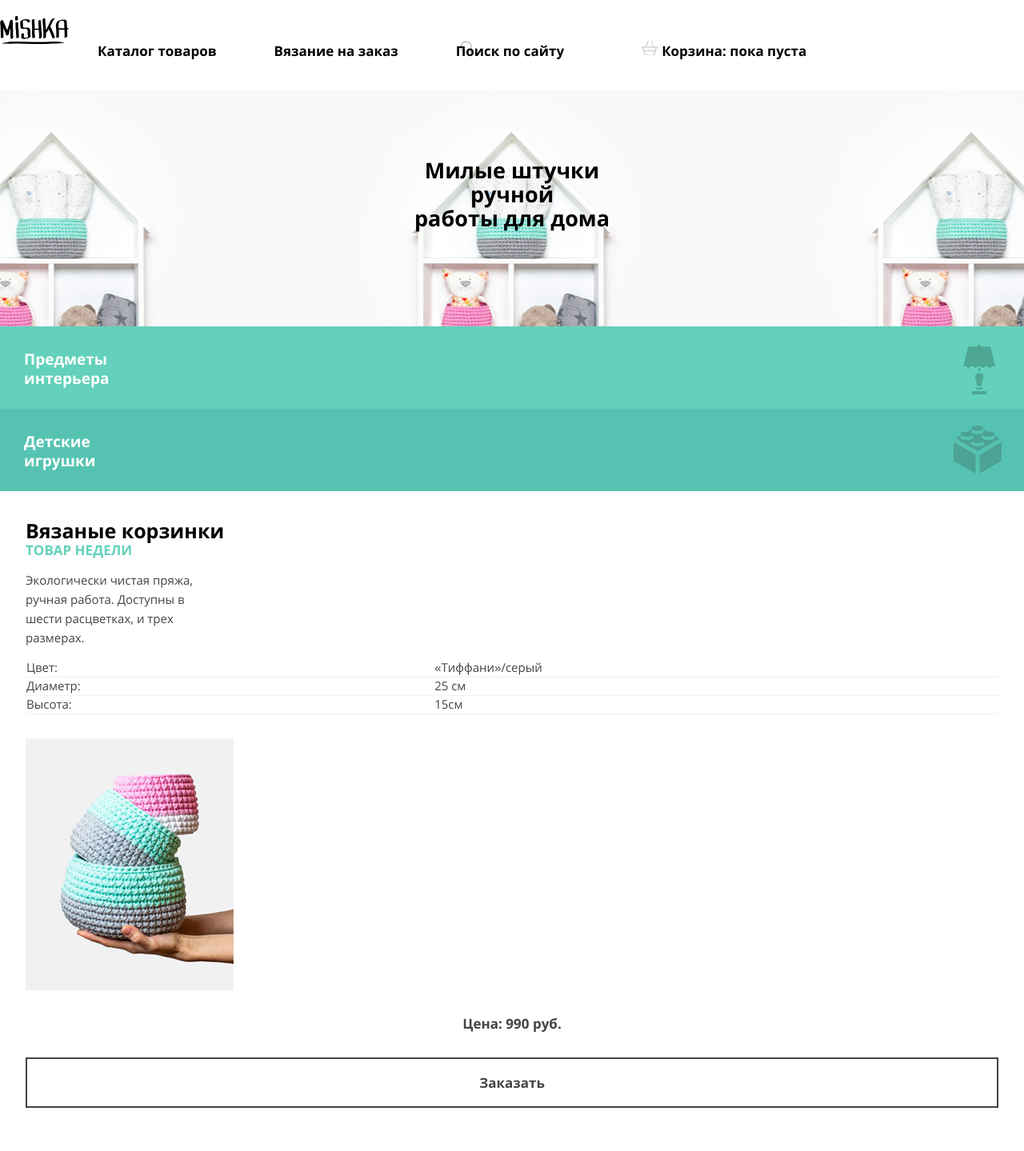
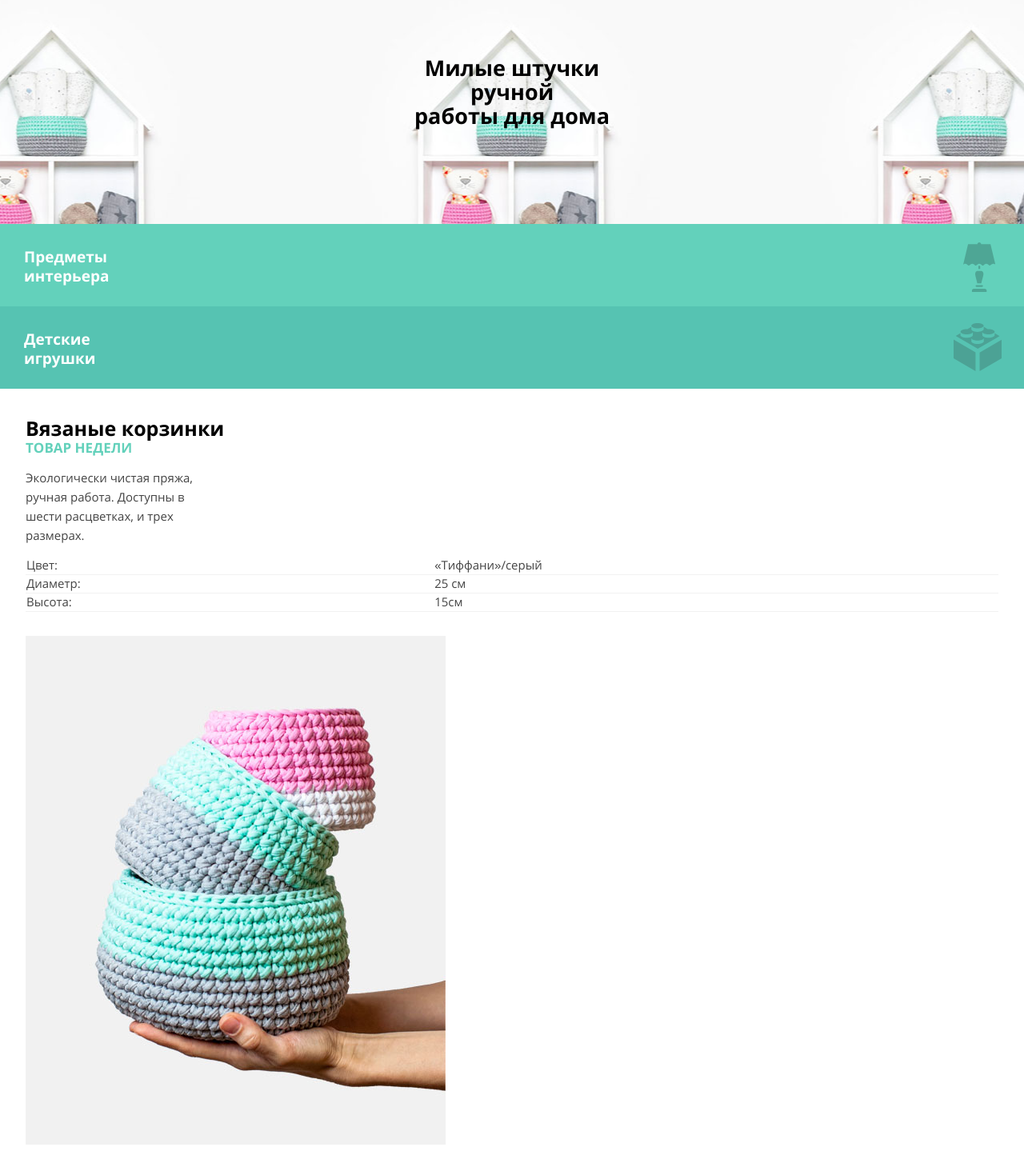
Before and after one commit to kporcelainluv/226838-mishka-16, a website: page source/index.html in a window 1280 px wide. Shown: the top 1439 px of the page at 80% size. Drawn offline with nearby package versions, Linux system fonts and the light colour scheme; files that its build step writes are made by us from their sources.

Commit message:
update picture links

```diff
--- a/source/index.html
+++ b/source/index.html
@@ -7,16 +7,14 @@
     <title>HTML Academy: Мишка</title>
   </head>
   <body>
-    <header class="page-header">
+    <!-- <header class="page-header">
       <div class="page-header__wrap">
       <a href="" class="page-header__wrap-logo">
-        <img
-          class="page-header__wrap-logo-image"
-          src="./img/logo-mobile.svg"
-          alt="Логотип магазина Мишка"
-          width="86"
-          height="35"
-        />
+        <picture class="page-header__image">
+          <source srcset="./img/logo-desktop.svg" media="(min-width: 1150px)" />
+          <source srcset="./img/logo-tablet.svg" media="(min-width: 772px)" />
+          <img src="./img/logo-mobile.svg" alt="логотип магазина" />
+        </picture>
       </a>
       </div>
       <button class="page-header__button" type="button">
@@ -34,7 +32,7 @@
           <li class="site-list__item site-list__item--cart"><a class="site-list__item-link"  href="#">Корзина: пока пуста</a></li>
         </ul>
       </nav>
-    </header>
+    </header> -->
     <main class="page-main">
       <section class="main-catalog">
         <h1 class="main-catalog__description">
@@ -71,13 +69,12 @@
           </tr>
         </table>
 
-        <img
-          class="main-product__image"
-          src="./img/triple-set-mobile@1x.jpg"
-          alt="Вязаные корзинки"
-          width="260"
-          height="315"
-        />
+        <picture class="main-product__image">
+          <source srcset="./img/triple-set-desktop@1x.jpg" media="(min-width: 1150px)" />
+          <source srcset="./img/triple-set-tablet@1x.jpg" media="(min-width: 772px)" />
+          <img src="./img/triple-set-mobile@1x.jpg" alt="логотип магазина" />
+
+        </picture>
         <span class="main-product__price">Цена: 990 руб.</span>
         <a class="order-button" href="#">Заказать</a>
         <div class="main-product__zigzag"></div>
```
